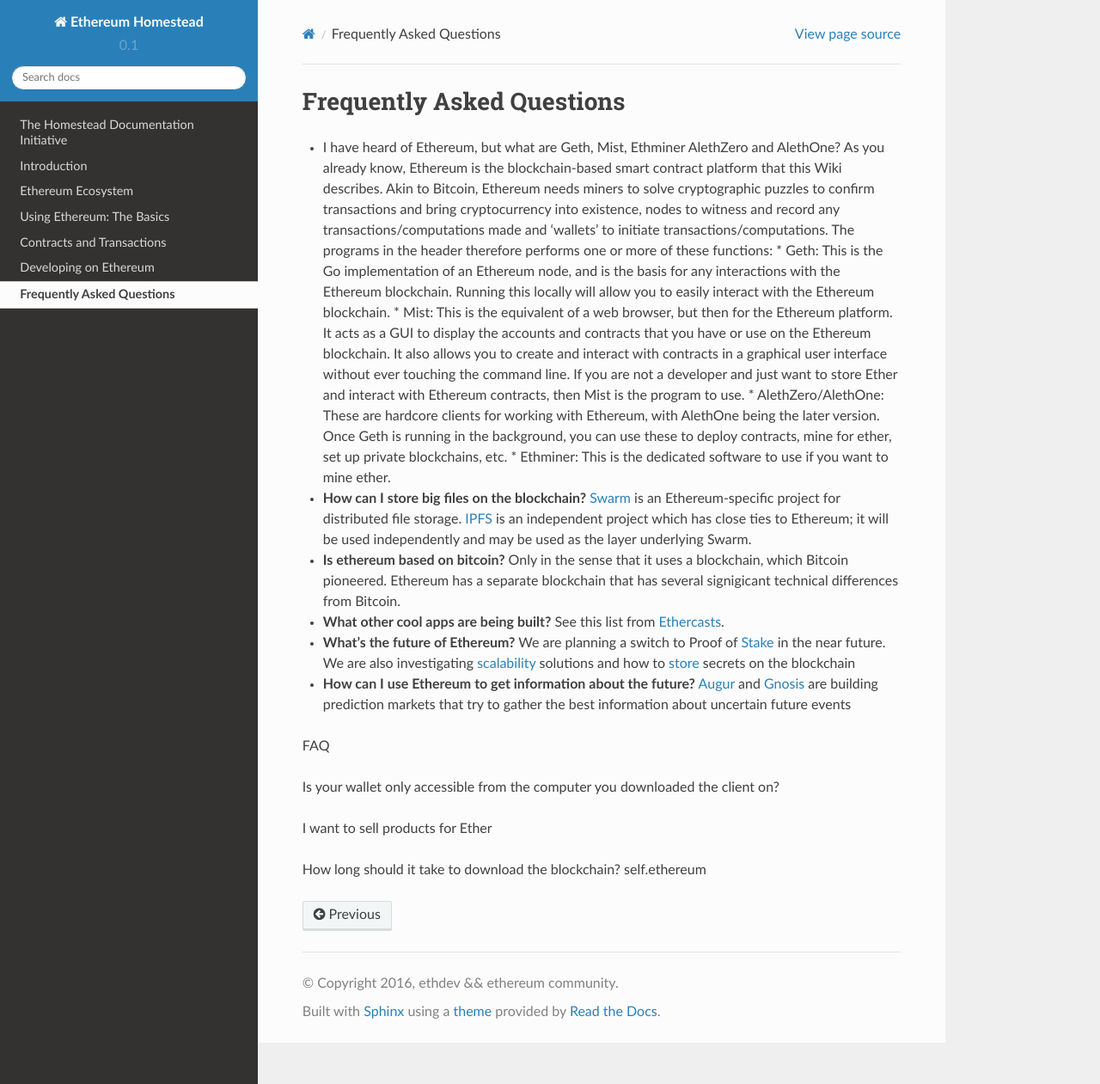
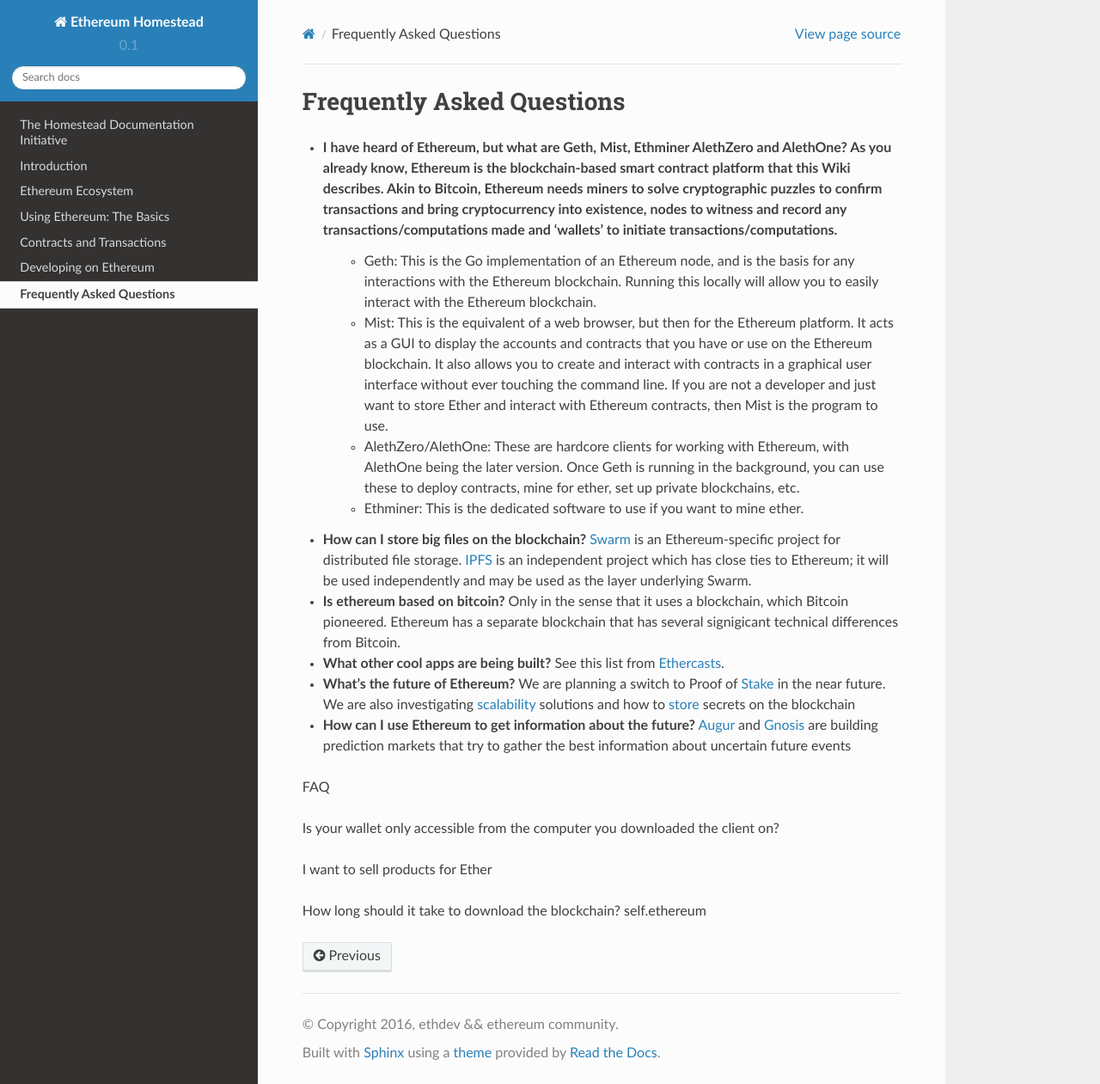
Before and after one commit to ethereum/homestead-guide, a Sphinx documentation site: the page built from source/frequently-asked-questions/frequently-asked-questions.rst, in a window 1280 px wide and 1261 px high. Shown: the whole window at 86% size. Built offline with Sphinx 7.4.7 and the Read the Docs theme 2.0.0, drawn with Linux system fonts in a browser that asks for light colours.

Commit message:
Update frequently-asked-questions.rst

```diff
--- a/source/frequently-asked-questions/frequently-asked-questions.rst
+++ b/source/frequently-asked-questions/frequently-asked-questions.rst
@@ -1,11 +1,11 @@
 ################################################################################
 Frequently Asked Questions
 ################################################################################
-* I have heard of Ethereum, but what are Geth, Mist, Ethminer AlethZero and AlethOne? As you already know, Ethereum is the blockchain-based smart contract platform that this Wiki describes. Akin to Bitcoin, Ethereum needs miners to solve cryptographic puzzles to confirm transactions and bring cryptocurrency into existence, nodes to witness and record any transactions/computations made and 'wallets' to initiate transactions/computations. The programs in the header therefore performs one or more of these functions:
-  * Geth: This is the Go implementation of an Ethereum node, and is the basis for any interactions with the Ethereum blockchain. Running this locally will allow you to easily interact with the Ethereum blockchain.
-  * Mist: This is the equivalent of a web browser, but then for the Ethereum platform. It acts as a GUI to display the accounts and contracts that you have or use on the Ethereum blockchain. It also allows you to create and interact with contracts in a graphical user interface without ever touching the command line. If you are not a developer and just want to store Ether and interact with Ethereum contracts, then Mist is the program to use.
-  * AlethZero/AlethOne: These are hardcore clients for working with Ethereum, with AlethOne being the later version. Once Geth is running in the background, you can use these to deploy contracts, mine for ether, set up private blockchains, etc.
-  * Ethminer: This is the dedicated software to use if you want to mine ether.
+* **I have heard of Ethereum, but what are Geth, Mist, Ethminer AlethZero and AlethOne?** As you already know, Ethereum is the blockchain-based smart contract platform that this Wiki describes. Akin to Bitcoin, Ethereum needs miners to solve cryptographic puzzles to confirm transactions and bring cryptocurrency into existence, nodes to witness and record any transactions/computations made and 'wallets' to initiate transactions/computations.
+    * Geth: This is the Go implementation of an Ethereum node, and is the basis for any interactions with the Ethereum blockchain. Running this locally will allow you to easily interact with the Ethereum blockchain.
+    * Mist: This is the equivalent of a web browser, but then for the Ethereum platform. It acts as a GUI to display the accounts and contracts that you have or use on the Ethereum blockchain. It also allows you to create and interact with contracts in a graphical user interface without ever touching the command line. If you are not a developer and just want to store Ether and interact with Ethereum contracts, then Mist is the program to use.
+    * AlethZero/AlethOne: These are hardcore clients for working with Ethereum, with AlethOne being the later version. Once Geth is running in the background, you can use these to deploy contracts, mine for ether, set up private blockchains, etc.
+    * Ethminer: This is the dedicated software to use if you want to mine ether.
 
 * **How can I store big files on the blockchain?**
   Swarm_ is an Ethereum-specific project for distributed file storage. IPFS_ is an independent project which has close ties to Ethereum; it will be used independently and may be used as the layer underlying Swarm.
```
